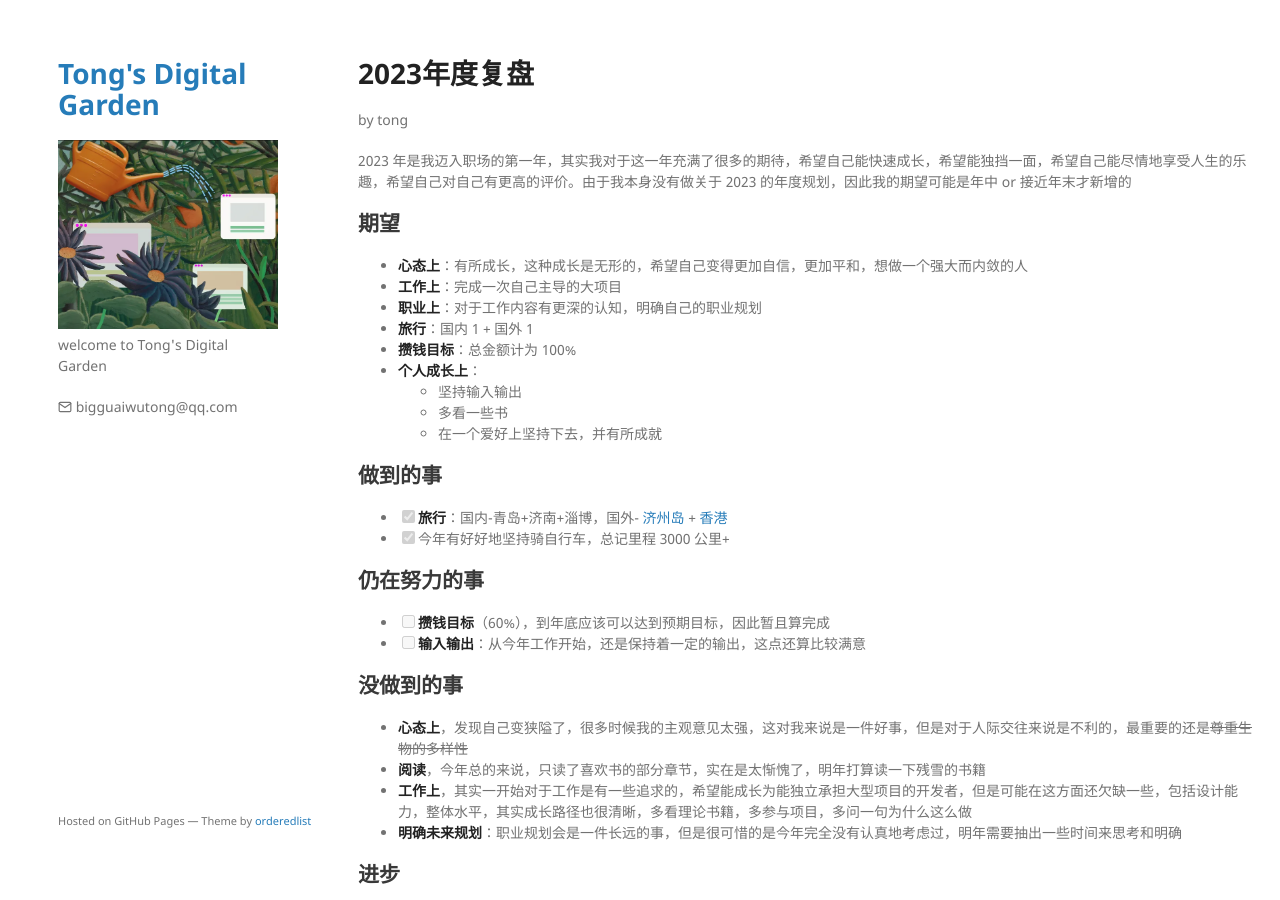
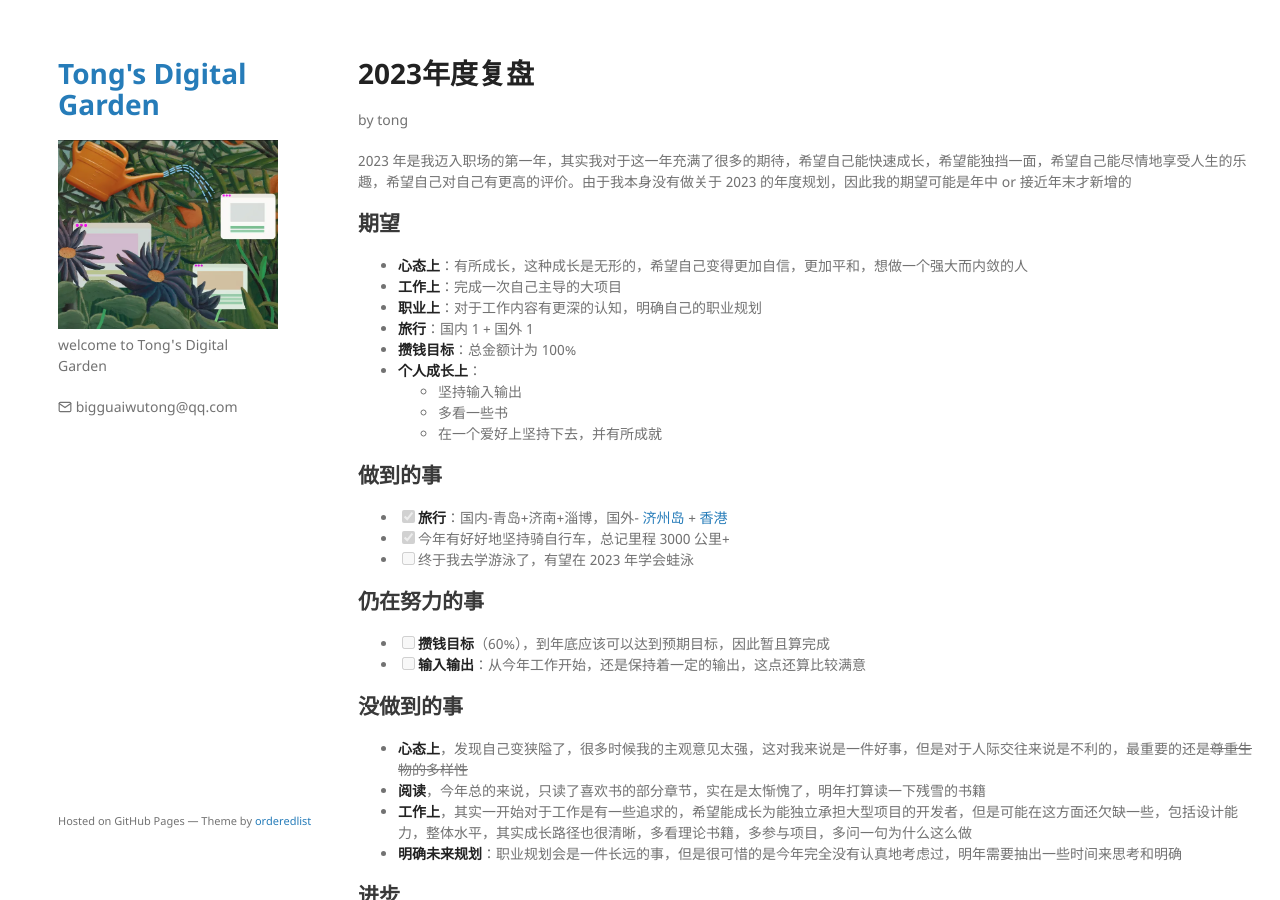
Before and after one commit to TongCodeSpace/TongCodeSpace.github.io, a Jekyll site: the page built from note/复盘/阶段/2023年度复盘.md, in a window 1280 px wide and 900 px high. Built offline with Jekyll 4.4.1, drawn with Linux system fonts in a browser that asks for light colours; comment, search, counter and statistics services are not loaded.

Commit message:
vault backup: M note/复盘/阶段/2023年度复盘.md

```diff
--- a/note/复盘/阶段/2023年度复盘.md
+++ b/note/复盘/阶段/2023年度复盘.md
@@ -22,6 +22,7 @@ author: tong
 ## 做到的事
 - [x] **旅行**：国内-青岛+济南+淄博，国外- [济州岛](../../生活/旅行/济州岛之行.md) + [香港](../../生活/旅行/HongKong%20旅行计划.md)
 - [x] 今年有好好地坚持骑自行车，总记里程 3000 公里+
+- [ ] 终于我去学游泳了，有望在 2023 年学会蛙泳
 
 
 ## 仍在努力的事
```
